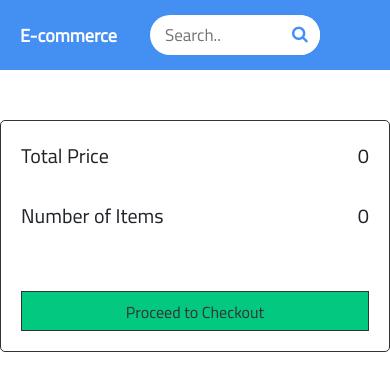
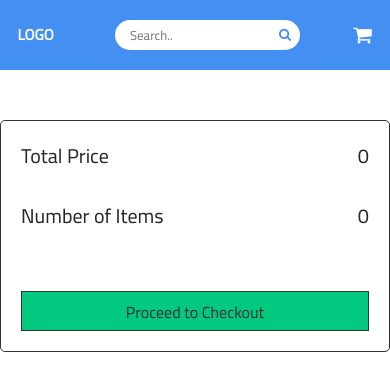
Before and after one commit to HosamAboabla/Node-e-commerce, a React (Create React App) app in the folder client/: page /cart in a window 390 px wide. Shown: the top 390 px of the page. Built offline with nearby package versions, Linux system fonts and the light colour scheme.

Commit message:
Navbar to be goood in mobile

```diff
--- a/client/src/components/NavBar/NavBar.js
+++ b/client/src/components/NavBar/NavBar.js
@@ -2,7 +2,7 @@ import './NavBarStyle.css'
 const NavBar = () => {
   return (
     <div className="topnav">
-        <a  className="name" href="/">E-commerce</a>
+        <a  className="name" href="/">LOGO</a>
         <div  className='Form'>
             <input  type="text" placeholder="Search.." name="search" />
             <button  ><i className="fa fa-search"></i></button>
--- a/client/src/components/NavBar/NavBarStyle.css
+++ b/client/src/components/NavBar/NavBarStyle.css
@@ -4,17 +4,16 @@
     height: 70px;
     display: flex;
     align-items: center;
-    justify-content: space-between;
+    justify-content: space-evenly;
   }
   .topnav .name {
     color:white;
     font-size: 20px;
     font-style: bold;
     width:180px;
-    min-width: 170px;
     text-decoration: none;
     padding-left: 60px;
-    font-weight: bold;
+    font-weight:600;
   }
 .topnav .name:hover {
     color: #f2f2f2 ;
@@ -35,7 +34,7 @@
     left:20px;
     display: flex;
     align-items: center;
-    justify-content: space-around;
+    justify-content: space-evenly;
 
   }
 
@@ -93,22 +92,55 @@
     .topnav .name{
       font-size:18px;
       padding-left: 20px;
-      max-width: 100px;
+      width: 92px;
     }
     .topnav .fa-shopping-cart{
       font-size: 20px;
-      padding-right: 25px;
-      width:90px;
-      padding-left:45px;
+      padding-right: 20px;
+      width:92px;
+      padding-left:52px;
 
     }
     .topnav .Form{
-      left:-20px;
-      width:210px;
+      left:40px;
+      width:340px;
     }
     .topnav input[type="text"]{
-      width:170px;
+      width:300px;
     }
 
 
   }
+  @media only screen and (max-width: 530px) {
+    .topnav .name{
+      font-size:15px;
+      padding-left: 10px;
+      width: 70px;
+    }
+    .topnav .fa-shopping-cart{
+      font-size: 20px;
+      padding-right: 10px;
+      width:70px;
+      padding-left:40px;
+
+    }
+    .topnav .Form{
+      height:30px;
+      left:30px;
+      width:220px;
+    }
+    .topnav input[type="text"]{
+      width:180px;
+      height :30px;
+      border-radius:30px ;
+      font-size: 13px;
+    }
+    .topnav button {
+      left:-30px;
+      height:30px;
+      border-radius: 15px;
+      width: 30px;
+      font-size: 13px;
+    }
+
+  }
```
